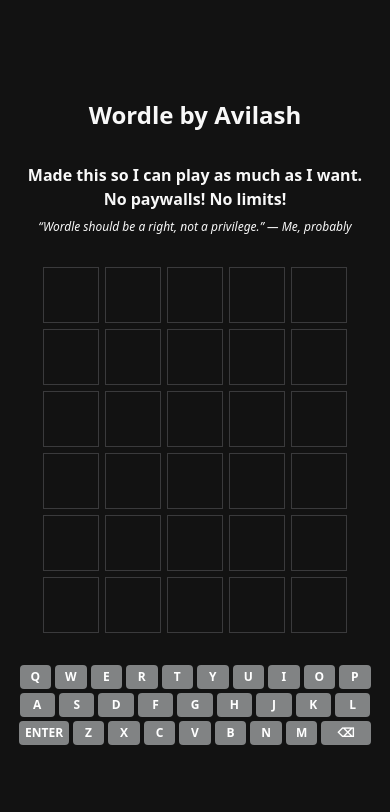
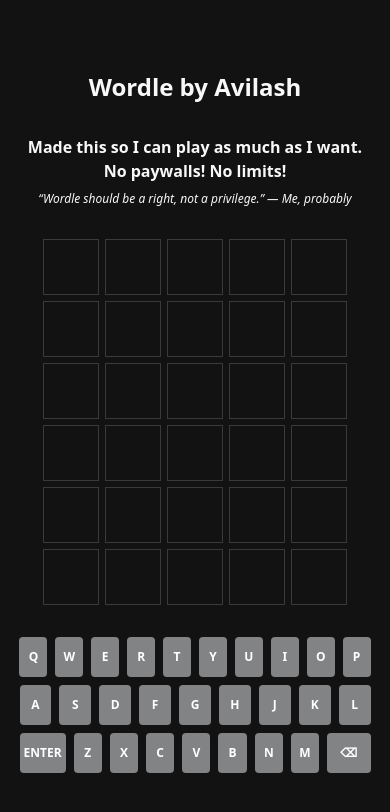
Before and after one commit to Avilash2001/wordle, a Next.js app: page / in a window 390 px wide. Shown: the top 812 px of the page. Built offline with nearby package versions, Linux system fonts and the light colour scheme; no server answers.

Commit message:
minor ui fixes

```diff
--- a/app/page.tsx
+++ b/app/page.tsx
@@ -168,7 +168,7 @@
 
       {gameOver && (
         <div className="text-center">
-          <div className="text-xl mb-4">
+          <div className="text-sm md:text-xl mb-4">
             {status === 'won'
               ? `You guessed it! The word was ${word}`
               : `Sorry! Game over. The word was ${word}`}
@@ -183,15 +183,15 @@
       )}
 
       {/* Onscreen Keyboard */}
-      <div className="flex flex-col gap-1 max-w-[90vw]">
+      <div className="flex flex-col gap-2 md:gap-1 max-w-[90vw]">
         {KEYS.map((row, rowIdx) => (
-          <div key={rowIdx} className="flex justify-center gap-1">
+          <div key={rowIdx} className="flex justify-center gap-2 md:gap-1">
             {row.map((key) => (
               <button
                 key={key}
                 onClick={() => handleVirtualKey(key)}
                 className={cn(
-                  'text-xs md:text-sm p-1 md:p-3 rounded font-semibold md:font-bold uppercase transition-all duration-100 active:scale-95',
+                  'text-xs md:text-sm py-3 px-1 md:p-3 rounded font-semibold md:font-bold uppercase transition-all duration-100 active:scale-95',
                   key === 'ENTER' || key === 'BACK' ? 'w-16' : 'w-10',
                   usedKeys[key] || 'bg-bg-light-gray text-white',
                 )}
```
